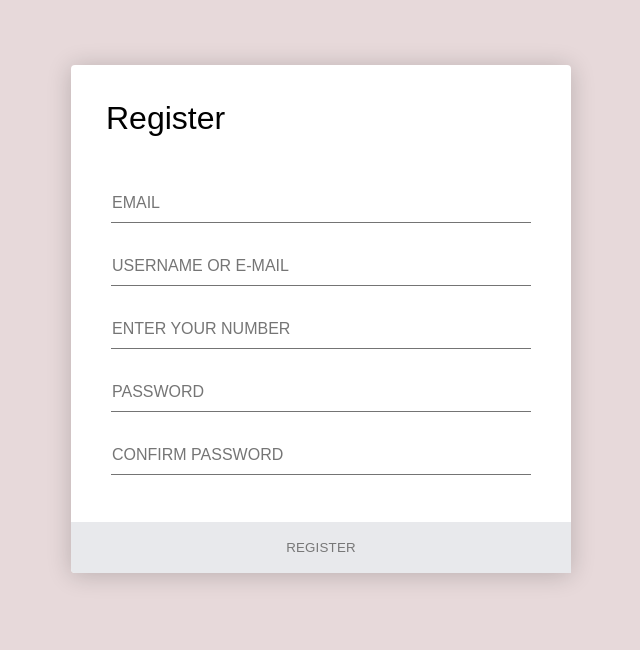
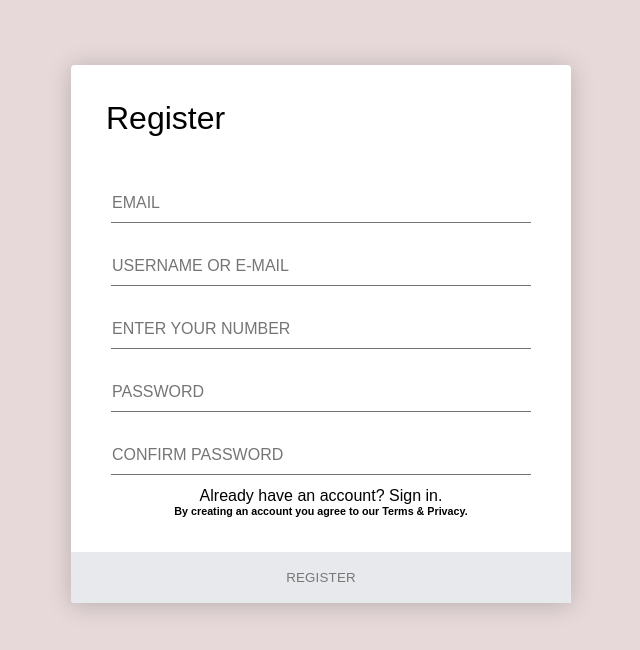
Before and after one commit to TanvirRubayed-code/weather_detection, a Next.js app: page /register in a window 1280 px wide. Shown: the top 650 px of the page, without its empty margins (319-959 px from the left). Built offline with nearby package versions, Linux system fonts and the light colour scheme.

Commit message:
register pageupdated  by hamja branch

```diff
--- a/pages/register.js
+++ b/pages/register.js
@@ -48,10 +48,14 @@ return <div class="login-form">
           </div>
           </div> */}
 
-
+        <div class="container signin">
+    <p>Already have an account? <a href="#">Sign in</a>.</p>
+  </div>
+  <h6>By creating an account you agree to our <a href="#">Terms & Privacy</a>.</h6>
 
   </div>
   <div class="action">
+
 	<button>Register</button>
 
   </div>
```
